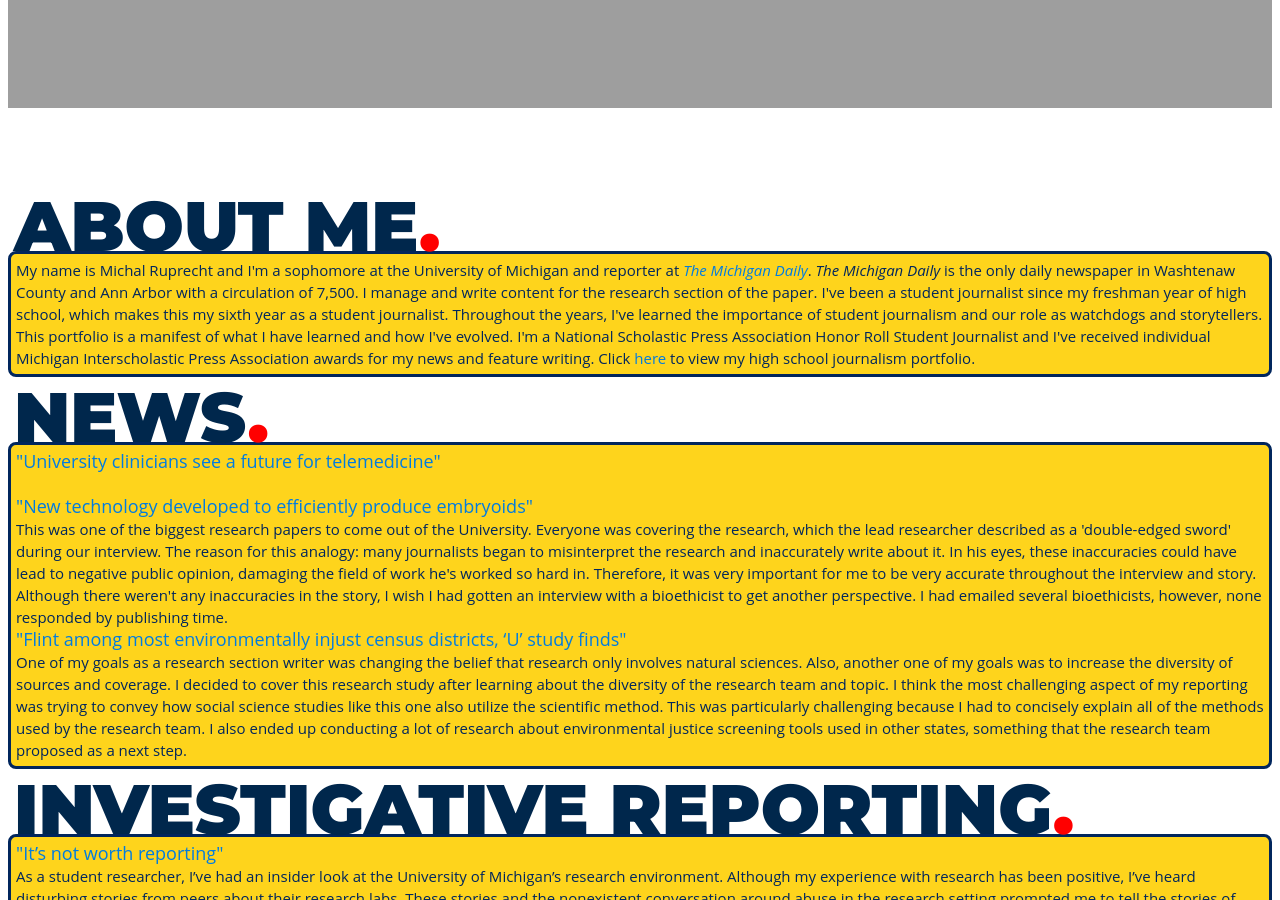
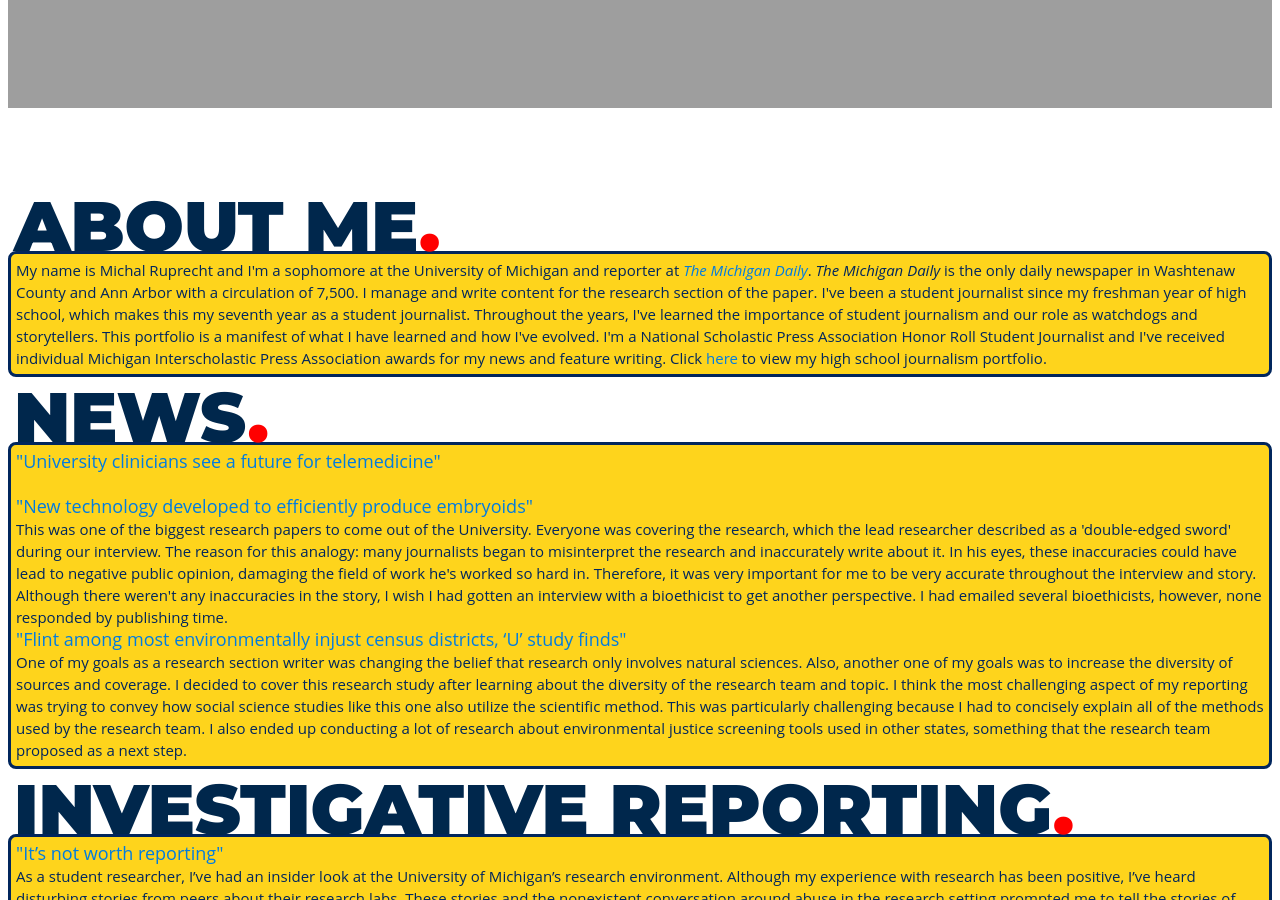
Before and after one commit to MichalRuprecht/michalruprecht.github.io, a Jekyll site: the page built from pages/journalism.html, in a window 1280 px wide and 900 px high, scrolled down 884 px. Built offline with Jekyll 4.4.1, drawn with Linux system fonts in a browser that asks for light colours.

Commit message:
Update journalism.html

```diff
--- a/pages/journalism.html
+++ b/pages/journalism.html
@@ -14,7 +14,7 @@ title: Journalism Portfolio - Michal Ruprecht
       <br />ABOUT ME<font color="#FF0000">.</font>
     </div>
     <div class="college">
-      <h3>My name is Michal Ruprecht and I'm a sophomore at the University of Michigan and reporter at <a href="https://www.michigandaily.com/" target="_blank"><i>The Michigan Daily</i></a>. <i>The Michigan Daily</i> is the only daily newspaper in Washtenaw County and Ann Arbor with a circulation of 7,500. I manage and write content for the research section of the paper. I've been a student journalist since my freshman year of high school, which makes this my sixth year as a student journalist. Throughout the years, I've learned the importance of student journalism and our role as watchdogs and storytellers. This portfolio is a manifest of what I have learned and how I've evolved. I'm a National Scholastic Press Association Honor Roll Student Journalist and I've received individual Michigan Interscholastic Press Association awards for my news and feature writing. Click <a href="https://mruprecht.weebly.com/journalism-portfolio.html" target="_blank">here</a> to view my high school journalism portfolio.</h3>
+      <h3>My name is Michal Ruprecht and I'm a sophomore at the University of Michigan and reporter at <a href="https://www.michigandaily.com/" target="_blank"><i>The Michigan Daily</i></a>. <i>The Michigan Daily</i> is the only daily newspaper in Washtenaw County and Ann Arbor with a circulation of 7,500. I manage and write content for the research section of the paper. I've been a student journalist since my freshman year of high school, which makes this my seventh year as a student journalist. Throughout the years, I've learned the importance of student journalism and our role as watchdogs and storytellers. This portfolio is a manifest of what I have learned and how I've evolved. I'm a National Scholastic Press Association Honor Roll Student Journalist and I've received individual Michigan Interscholastic Press Association awards for my news and feature writing. Click <a href="https://mruprecht.weebly.com/journalism-portfolio.html" target="_blank">here</a> to view my high school journalism portfolio.</h3>
     </div>
 
     <div class="title">
```
